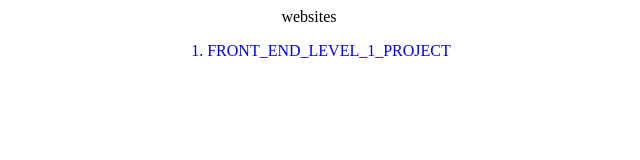
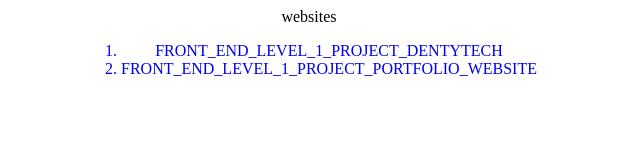
Before and after one commit to MrCaffiene/websites, a plain HTML site: page index.html in a window 1280 px wide. Shown: the whole page, without its empty margins (331-971 px from the left). Drawn offline with Linux system fonts and the light colour scheme.

Commit message:
last try for commit

```diff
--- a/index.html
+++ b/index.html
@@ -8,7 +8,8 @@
          <div>websites</div>
          <div id="websites-listed">
             <ol>
-                <a href="FRONT_END_LEVEL_1/index.html"><li>FRONT_END_LEVEL_1_PROJECT</li></a>
+                <a href="FRONT_END_LEVEL_1_DENTYTECH/index.html"><li>FRONT_END_LEVEL_1_PROJECT_DENTYTECH</li></a>
+                <a href="FRONT_END_LEVEL_1_PORTFOLIO_WEBSITE/index.html"><li>FRONT_END_LEVEL_1_PROJECT_PORTFOLIO_WEBSITE</li></a>
             </ol>
          </div>
     </body>
```
